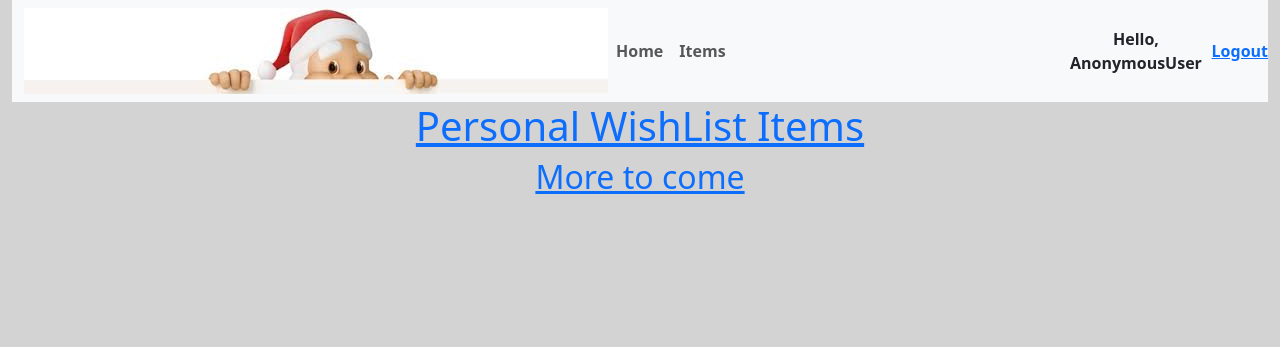
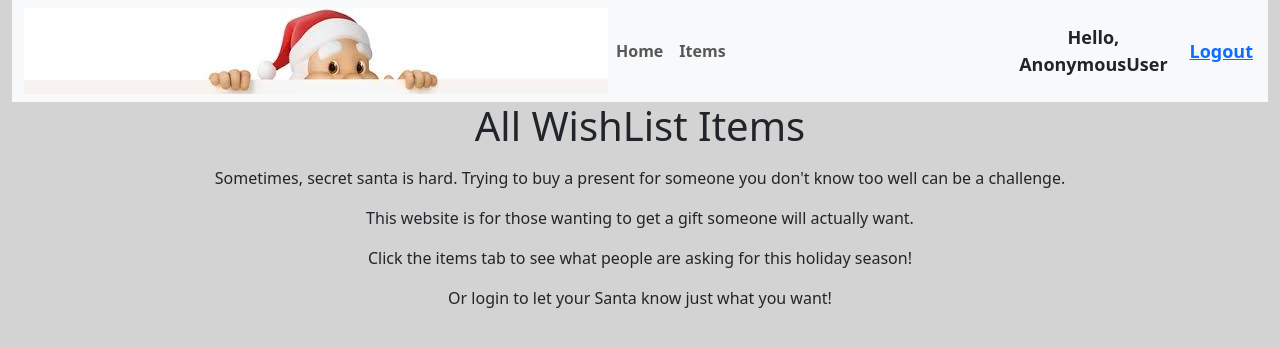
Before and after one commit to NoahjmHolt/santaGifts, a Django app: page / in a window 1280 px wide. Shown: the top 347 px of the page. Run offline with Django 4.2, Linux system fonts and the light colour scheme; some libraries are stand-ins or nearby versions.

Commit message:
index updates
I wanted to make index/home another list view page without the buttons for the anonymus view.

would only show the list view page or no items when trying so made an about page.

May revisit idea later.

```diff
--- a/santa_app/templates/santa_app/base_template.html
+++ b/santa_app/templates/santa_app/base_template.html
@@ -19,6 +19,12 @@
             body {background-color: lightgray}
             table {background-color: white}
             nav {font-weight: bold}
+
+            .hello_msg{
+                font-size: 18px;
+                margin-right: 15px;
+            }
+
         </style>
 
     </head>
@@ -42,8 +48,8 @@
                 </div>
             </div>
 
-            <span>Hello, {{request.user}}</span>
-            <span><a href="{% url 'logout' %}">Logout</span>
+            <span class="hello_msg">Hello, {{request.user}}</span>
+            <span ><a class="hello_msg" href="{% url 'logout' %}">Logout</a></span>
 
         </nav>
 
--- a/santa_app/templates/santa_app/index.html
+++ b/santa_app/templates/santa_app/index.html
@@ -3,8 +3,14 @@
 
 <!-- Replace block content in base_template.html -->
 {% block content %}
-<h1>Personal WishList Items</h1>
+<h1>All WishList Items</h1>
 
-<h2>More to come</h2>
+<p></p>
+<p>Sometimes, secret santa is hard. Trying to buy a present for someone you don't know too well can be a challenge.</p>
+<p></p>
+<p>This website is for those wanting to get a gift someone will actually want.</p>
+<p></p>
+<p>Click the items tab to see what people are asking for this holiday season!</p>
+<p>Or login to let your Santa know just what you want!</p>
 
 {% endblock %}
```
